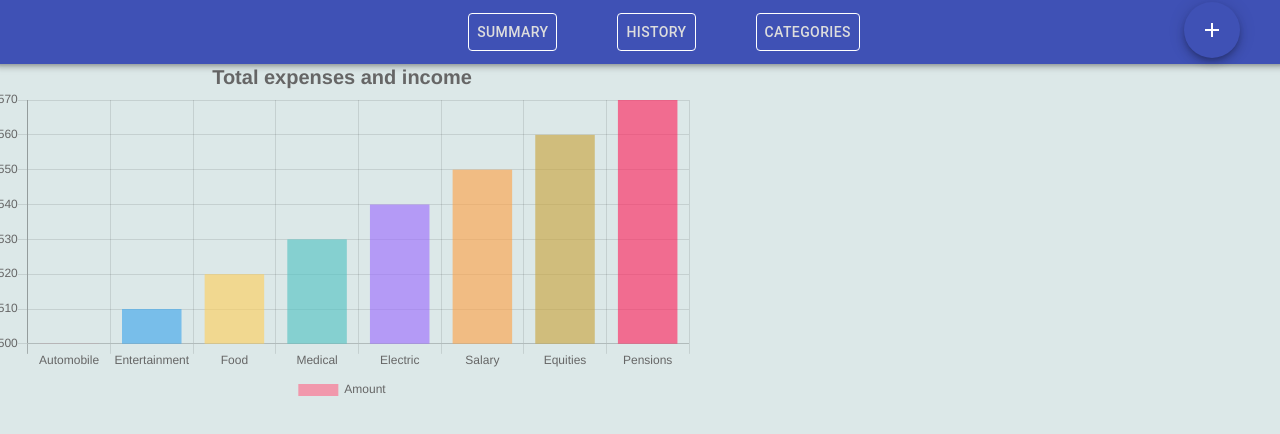
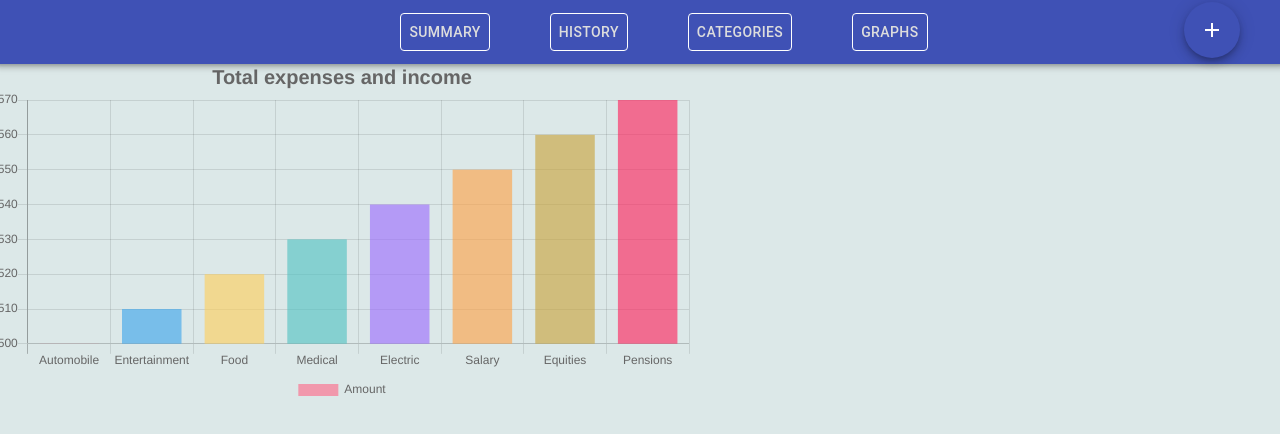
Before and after one commit to LuizaAv/aca-final-project-lge, a React (Create React App) app: page /Charts in a window 1280 px wide. Shown: the top 434 px of the page. Built offline with nearby package versions, Linux system fonts and the light colour scheme.

Commit message:
added button for graphs

```diff
--- a/src/Components/Header/Header.js
+++ b/src/Components/Header/Header.js
@@ -24,6 +24,9 @@ export default function Header() {
           <Link to="/Categories" className={classes.link}>
             <Button className={classes.button}>Categories</Button>
           </Link>
+          <Link to="/Charts" className={classes.link}>
+            <Button className={classes.button}>Graphs</Button>
+          </Link>
         </nav>
         <AddBudget />
       </Toolbar>
--- a/src/pages/Charts/Charts.js
+++ b/src/pages/Charts/Charts.js
@@ -53,3 +53,5 @@ export default function Charts() {
     </div>
   );
 }
+
+//https://www.youtube.com/watch?v=saJDdfAPb7Q
```
